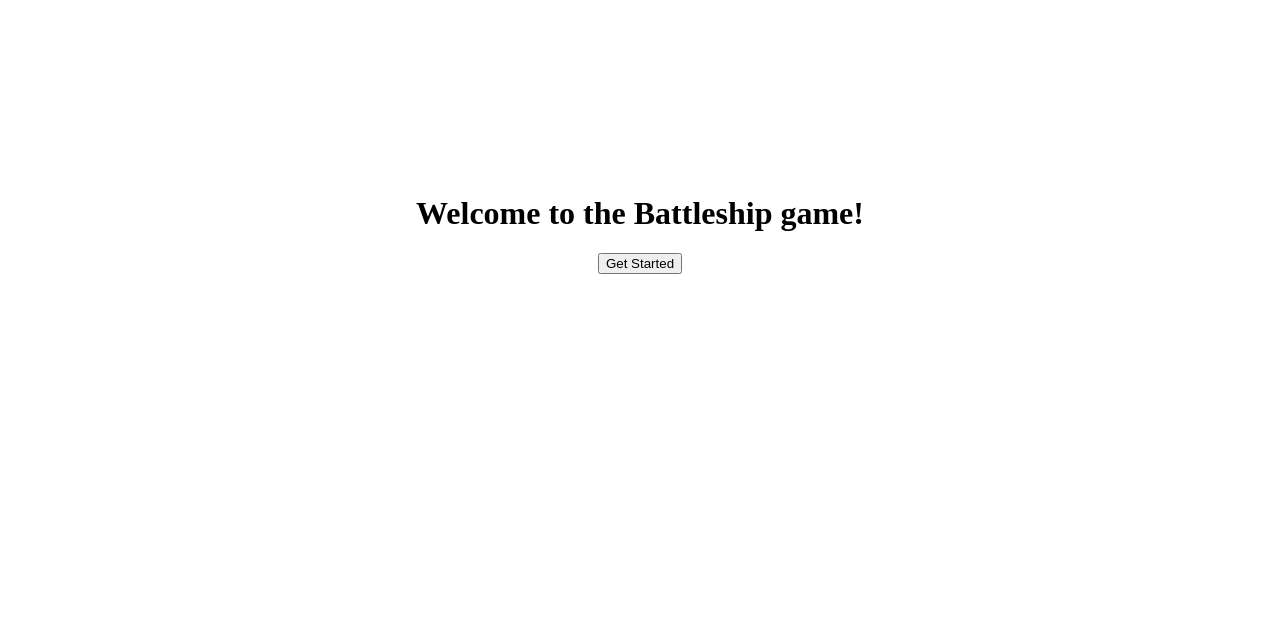
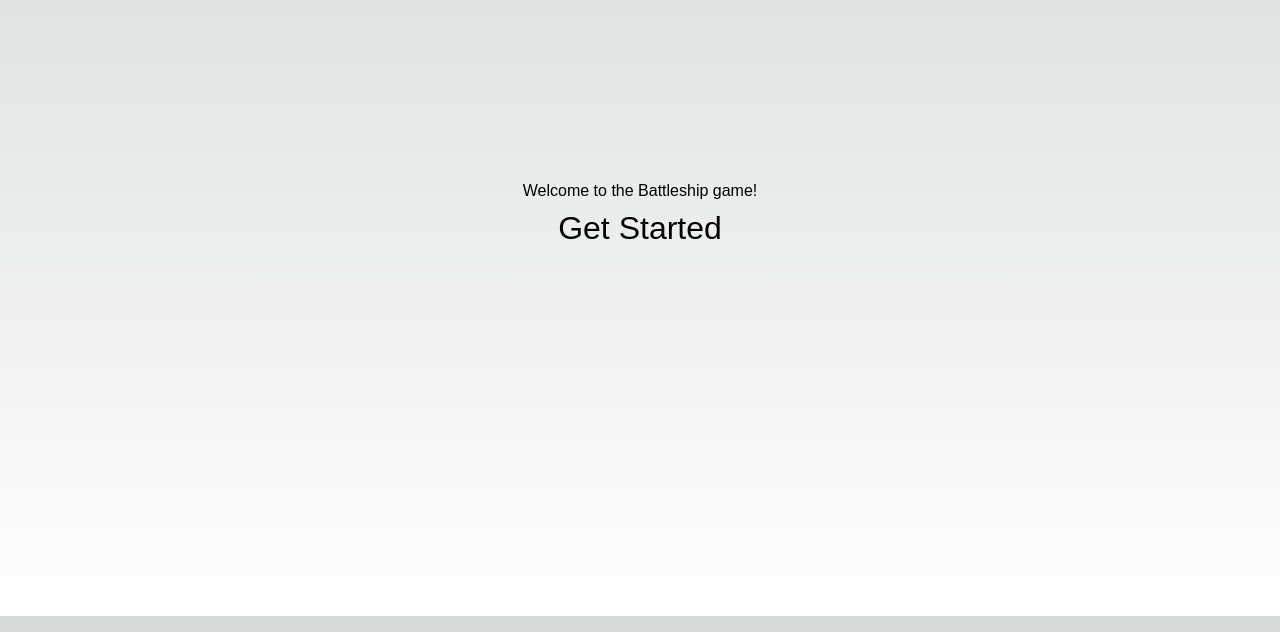
Before and after one commit to ahl1u/battleship, a Next.js app in the folder battleship-game/: page /game in a window 1280 px wide. Shown: the part 184-816 px from the top of the page. Built offline with nearby package versions, Linux system fonts and the light colour scheme.

Commit message:
added fadin msg+game over - need ai, style, again

```diff
--- a/battleship-game/src/app/globals.css
+++ b/battleship-game/src/app/globals.css
@@ -6,13 +6,14 @@
   --foreground-rgb: 0, 0, 0;
   --background-start-rgb: 214, 219, 220;
   --background-end-rgb: 255, 255, 255;
+  --font-family: Arial, sans-serif; /* Set a font here */
 }
 
 @media (prefers-color-scheme: dark) {
   :root {
     --foreground-rgb: 255, 255, 255;
-    --background-start-rgb: 0, 0, 0;
-    --background-end-rgb: 0, 0, 0;
+    --background-start-rgb: 105, 105, 105; /* Make the backdrop grey */
+    --background-end-rgb: 70, 70, 70; /* Make the backdrop grey */
   }
 }
 
@@ -24,4 +25,15 @@ body {
       rgb(var(--background-end-rgb))
     )
     rgb(var(--background-start-rgb));
+  font-family: var(--font-family);
+  line-height: 1.6; /* Add some line height for better readability */
 }
+
+@keyframes fadeOut {
+  0% { opacity: 1; }
+  100% { opacity: 0; }
+}
+
+.fadeOut {
+  animation: fadeOut 3s forwards;
+}
--- a/battleship-game/src/pages/game.tsx
+++ b/battleship-game/src/pages/game.tsx
@@ -1,6 +1,8 @@
 import React, { useState, useEffect, useCallback, useMemo } from 'react';
+import '../app/globals.css';
 
 export default function Game() {
+  const [winner, setWinner] = useState<string | null>(null);
   // Initialize game state
   const [gameState, setGameState] = useState<GameState>({
     playerBoard: Array(10).fill(null).map(() => Array(10).fill(0)),
@@ -50,6 +52,32 @@ export default function Game() {
     };
   }
 
+  const initialGameState: GameState = {
+    playerBoard: Array(10).fill(null).map(() => Array(10).fill(0)),
+    computerBoard: Array(10).fill(null).map(() => Array(10).fill(0)),
+    availableShips: {
+      carrier: 1,
+      battleship: 1,
+      cruiser: 1,
+      submarine: 1,
+      destroyer: 1,
+    },
+    computerShips: {
+      carrier: 1,
+      battleship: 1,
+      cruiser: 1,
+      submarine: 1,
+      destroyer: 1,
+    },
+    currentPlayer: "player",
+    gameOver: false,
+    playerScore: 0,
+    computerScore: 0,
+    round: 1,
+  };
+
+  const [currentShip, setCurrentShip] = useState<keyof typeof ships | null>(null);
+
   // Functionality for rotating ships
   const [isVertical, setIsVertical] = useState(false);
 
@@ -74,8 +102,6 @@ export default function Game() {
     row: number;
     col: number;
   };
-
-  const [currentShip, setCurrentShip] = useState<keyof typeof ships | null>(null);
 
   // Ship definitions with their sizes
   const ships = useMemo(() => ({
@@ -164,19 +190,20 @@ export default function Game() {
 }, [placeComputerShips]);
 
 
-  // Starting the countdown
-  useEffect(() => {
-    if (countdown !== null && countdown > 0) {
-      const timerId = setTimeout(() => setCountdown(countdown - 1), 1000);
-      return () => clearTimeout(timerId); // Clearing the timeout if the component unmounts
-    } else if (countdown !== null && countdown === 0) {
-      setGameStarted(true);
-    }
-  }, [countdown]);
+
+  // Intro messages
+  const [countdownMessageVisible, setCountdownMessageVisible] = useState(false);
+  const [shipsPlacedMessageVisible, setShipsPlacedMessageVisible] = useState(false);
+  const [dummyState, setDummyState] = useState(false);
 
 
-  function startGame() {
+  const startGame = () => {
     setGameStarted(true);
+    setShipsPlacedMessageVisible(true);
+
+    setTimeout(() => {
+      setShipsPlacedMessageVisible(false);
+    }, 5000); // 5 seconds
   }
 
   useEffect(() => {
@@ -185,17 +212,46 @@ export default function Game() {
 
     if (allShipsPlaced) {
         setShipsPlaced(true);
+        setShipsPlacedMessageVisible(false); // Hide the "Place your ships!" message
+        setCountdownMessageVisible(true); // Show the countdown message
+    }
+  }, [gameState.availableShips]);
 
+  useEffect(() => {
+    if (shipsPlaced) {
+        setShipsPlacedMessageVisible(false);
+
+        setTimeout(() => {
             setCountdown(3);
+            setCountdownMessageVisible(true);
+
             const countdownInterval = setInterval(() => {
                 setCountdown((prevCountdown) => prevCountdown !== null && prevCountdown > 1 ? prevCountdown - 1 : null);
             }, 1000);
 
             setTimeout(() => {
                 clearInterval(countdownInterval);
+                setCountdownMessageVisible(false);
             }, 3000);
+        }, 500); // Add delay to allow for fade out
     }
-  }, [gameState.availableShips]);
+  }, [shipsPlaced]);
+
+    // Starting the countdown
+    useEffect(() => {
+      if (countdown !== null && countdown > 0) {
+          const timerId = setTimeout(() => setCountdown(countdown - 1), 1000);
+          return () => clearTimeout(timerId); // Clearing the timeout if the component unmounts
+      } else if (countdown !== null && countdown === 0) {
+          setGameStarted(true);
+          setCountdownMessageVisible(false); // Hide the countdown message
+      }
+  }, [countdown]);
+
+
+
+
+
 
   // Function to handle player attack
   const handlePlayerAttack = (row: number, col: number) => {
@@ -267,20 +323,54 @@ export default function Game() {
     }
   }, [gameState, handleComputerAttack]);
 
+
   // Function for checking if a side has won
   const allShipsSunk = (board: number[][]) => {
     return !board.some(row => row.includes(1));  // Returns true if no cell contains 1 (a ship)
   };
 
+  // Checking who actually won
+  useEffect(() => {
+    const playerShipsRemaining = Object.values(gameState.availableShips).some(val => val > 0);
+    const computerShipsRemaining = Object.values(gameState.computerShips).some(val => val > 0);
+
+    if (!computerShipsRemaining) {
+      setWinner('Player');
+    } else if (!playerShipsRemaining) {
+      setWinner('Computer');
+    }
+  }, [gameState.availableShips, gameState.computerShips]);
+
+  // Following for animations n stuff
+  const [headerVisible, setHeaderVisible] = useState(true);
+
+  useEffect(() => {
+    if (!gameStarted || (!shipsPlaced && countdown === null)) {
+      const timeoutId = setTimeout(() => setHeaderVisible(false), 3000);
+      return () => clearTimeout(timeoutId);
+    }
+  }, [gameStarted, shipsPlaced, countdown]);
+
+
   return (
-    <main style={{ position: 'relative', display: 'flex', flexDirection: 'column', justifyContent: 'center', alignItems: 'center', width: '100%', height: '100vh' }}>
+    <main style={{ position: 'relative', display: 'flex', flexDirection: 'column', justifyContent: 'center', alignItems: 'center', width: '100%', height: '100vh', backdropFilter: shipsPlacedMessageVisible || countdownMessageVisible ? 'blur(8px)' : 'none' }}>
         {!gameStarted && <h1>Welcome to the Battleship game!</h1>}
         {!gameStarted ? (
-        <button onClick={startGame}>Get Started</button>
+          <button onClick={startGame} style={{ fontSize: '2em' }}>Get Started</button>
         ) : (
-        !shipsPlaced ? <h2>Place your ships!</h2> : countdown !== null && countdown > 0 && <h2>Game starts in: {countdown}</h2>
+          <>
+            {!shipsPlaced && (
+              <div style={{ position: 'absolute', top: '50%', left: '50%', transform: 'translate(-50%, -50%)', opacity: shipsPlacedMessageVisible ? 1 : 0, transition: 'opacity 0.5s' }}>
+                <h2 style={{ fontSize: '3em', zIndex: 9999, color: '#000000' }}>Place your ships!</h2>
+              </div>
             )}
-
+            {shipsPlaced && countdown !== null && countdown > 0 && (
+              <div style={{ position: 'absolute', top: 0, left: 0, width: '100%', height: '100%', display: 'flex', justifyContent: 'center', alignItems: 'center' }}>
+                <h2 style={{ fontSize: '5em', zIndex: 9999, color: '#fc0303' }}>Game starts in: {countdown}</h2>
+              </div>
+            )}
+          </>
+        )}
       {gameStarted &&
       <div style={{ display: 'flex', flexDirection: 'column', justifyContent: 'center', alignItems: 'center', width: '100%' }}>
 
@@ -300,6 +390,7 @@ export default function Game() {
                   style={{
                     width: '30px',
                     height: '30px',
+                    border: '1px solid grey', // Add a border to the cells
                     backgroundColor:
                       cell === 1 ? 'gray' : // Ship
                       cell === 2 ? 'red' : // Hit ship
@@ -377,6 +468,7 @@ export default function Game() {
                         style={{
                           width: '30px',
                           height: '30px',
+                          border: '1px solid grey',
                           backgroundColor:
                             cell === 2 ? 'red' : // Hit ship
                             cell === 3 ? 'blue' : // Missed hit
@@ -395,7 +487,7 @@ export default function Game() {
         </div>
       </div>
     }
-  {gameStarted &&
+    {gameStarted && !shipsPlaced &&
         <div style={{ position: 'absolute', right: 25, top: '50%', transform: 'translateY(-50%)', display: 'flex', flexDirection: 'column', alignItems: 'center', textAlign: 'center' }}>
           <h2>Available Ships:</h2>
           {Object.entries(gameState.availableShips).map(([ship, count]) => (
@@ -411,6 +503,24 @@ export default function Game() {
 
         </div>
     }
+    {gameState.gameOver && (
+  <div style={{
+    position: 'absolute',
+    top: 0,
+    left: 0,
+    width: '100%',
+    height: '100vh',
+    display: 'flex',
+    justifyContent: 'center',
+    alignItems: 'center',
+    backgroundColor: 'rgba(255,255,255,0.5)',
+    backdropFilter: 'blur(8px)'
+  }}>
+    <h2 style={{ fontSize: '3em', color: '#333' }}>{winner === 'Player' ? 'You won!' : 'You lost!'}</h2>
+  </div>
+)}
+
+
   </main>
   );
 }
```
Lines whose indentation alone changed are shown as unchanged.
